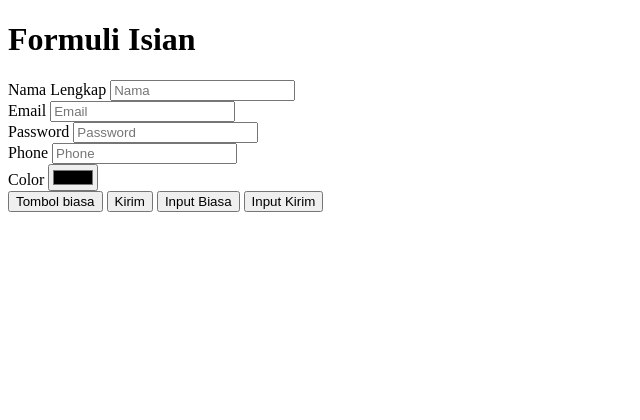
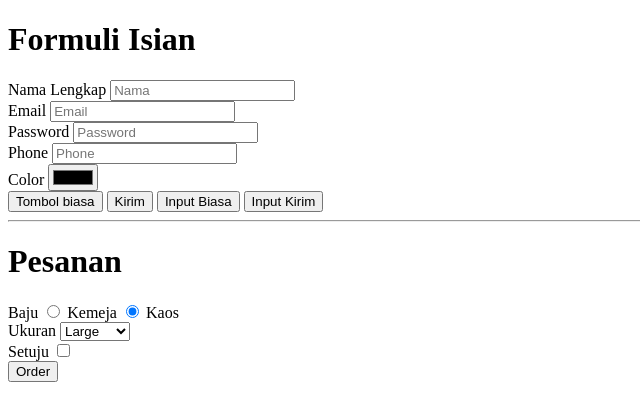
Before and after one commit to YanAziz/belajar-HTML, a plain HTML site: page form.html in a window 1280 px wide. Shown: the whole page, without its empty margins (0-640 px from the left). Drawn offline with Linux system fonts and the light colour scheme.

Commit message:
Radio Button n Select

```diff
--- a/form.html
+++ b/form.html
@@ -52,5 +52,32 @@
 
         </form>
     </div>
+
+    <hr>
+
+    <div>
+        <h1>Pesanan</h1>
+        <form action="/order">
+            <div>
+                <label for="">Baju</label>
+                <input type="radio" name="baju" id="" value="kemeja" checked> <label for="">Kemeja</label>
+                <input type="radio" name="baju" id="" value="kaos" checked> <label for="">Kaos</label>
+            </div>
+            <div>
+                <label for="ukuran">Ukuran</label>
+                <select name="ukuran" id="ukuran">
+                    <option>-</option>
+                    <option value="s" selected>Small</option>
+                    <option value="m" selected>Medium</option>
+                    <option value="l" selected>Large</option>
+                </select>
+            </div>
+            <div>
+                <label for="term">Setuju</label>
+                <input type="checkbox" name="term" id="term">
+            </div>
+                <button type="submit">Order</button>
+        </form>
+    </div>
 </body>
 </html>
```
